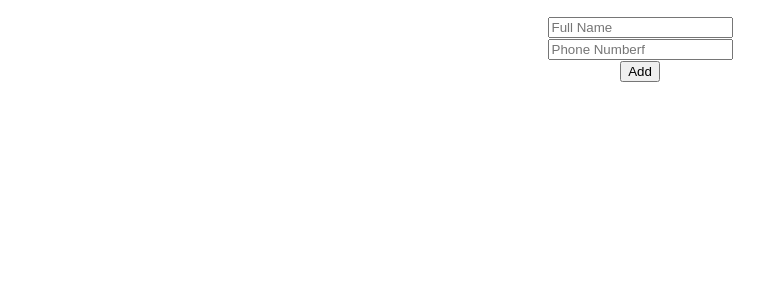
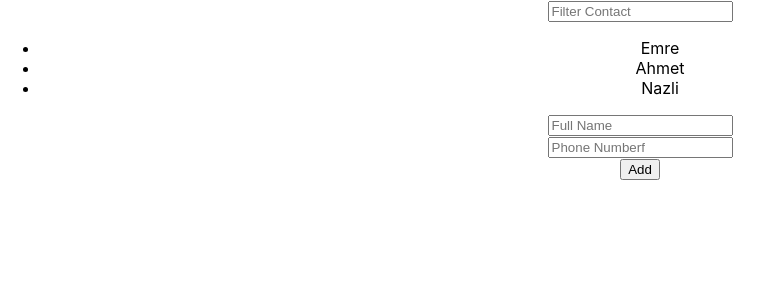
Before and after one commit to emregokgedik/patikaTasks, a React (Create React App) app in the folder Front-End Course/2.Intermediate Level Front-End Course/1.React/Contacts App/contacts-app/: page / in a window 1280 px wide. Shown: the top 300 px of the page, without its empty margins (0-773 px from the left). Built offline with nearby package versions, Linux system fonts and the light colour scheme.

Commit message:
Feat: -Added an input to filter contacts

```diff
--- a/Front-End Course/2.Intermediate Level Front-End Course/1.React/Contacts App/contacts-app/src/components/Contacts/List/index.js
+++ b/Front-End Course/2.Intermediate Level Front-End Course/1.React/Contacts App/contacts-app/src/components/Contacts/List/index.js
@@ -1,10 +1,20 @@
-import React from 'react'
+import {useState} from 'react'
 
 function List({contacts}) {
+  const[filterText,setFilterText] = useState('');
+
+  const filtered=contacts.filter((item)=>{
+    return Object.keys(item).some((key)=>
+      item[key]
+      .toString().toLowerCase().includes(filterText.toLowerCase())
+    )
+  })
+
   return (
     <div>
+      <input placeholder='Filter Contact' value={filterText} onChange={(e)=>setFilterText(e.target.value)}/>
       <ul>
-        {contacts.map((contact,i)=>(
+        {filtered.map((contact,i)=>(
           <li key={i}>{contact.full_name}</li>
         ))}
       </ul>
--- a/Front-End Course/2.Intermediate Level Front-End Course/1.React/Contacts App/contacts-app/src/components/Contacts/index.js
+++ b/Front-End Course/2.Intermediate Level Front-End Course/1.React/Contacts App/contacts-app/src/components/Contacts/index.js
@@ -3,7 +3,17 @@ import List from './List'
 import Form from './Form'
 
 function Contacts() {
-  const [contacts,setContacts] = useState([]);
+  const [contacts,setContacts] = useState([{
+    full_name:'Emre',
+    phone_number:'123123'
+  },
+  {
+    full_name:'Ahmet',
+    phone_number:'123123'
+  },{
+    full_name:'Nazli',
+    phone_number:'123123'
+  },]);
   useEffect(()=>{
     console.log("Contacts log:",contacts);
   },[contacts])
```
